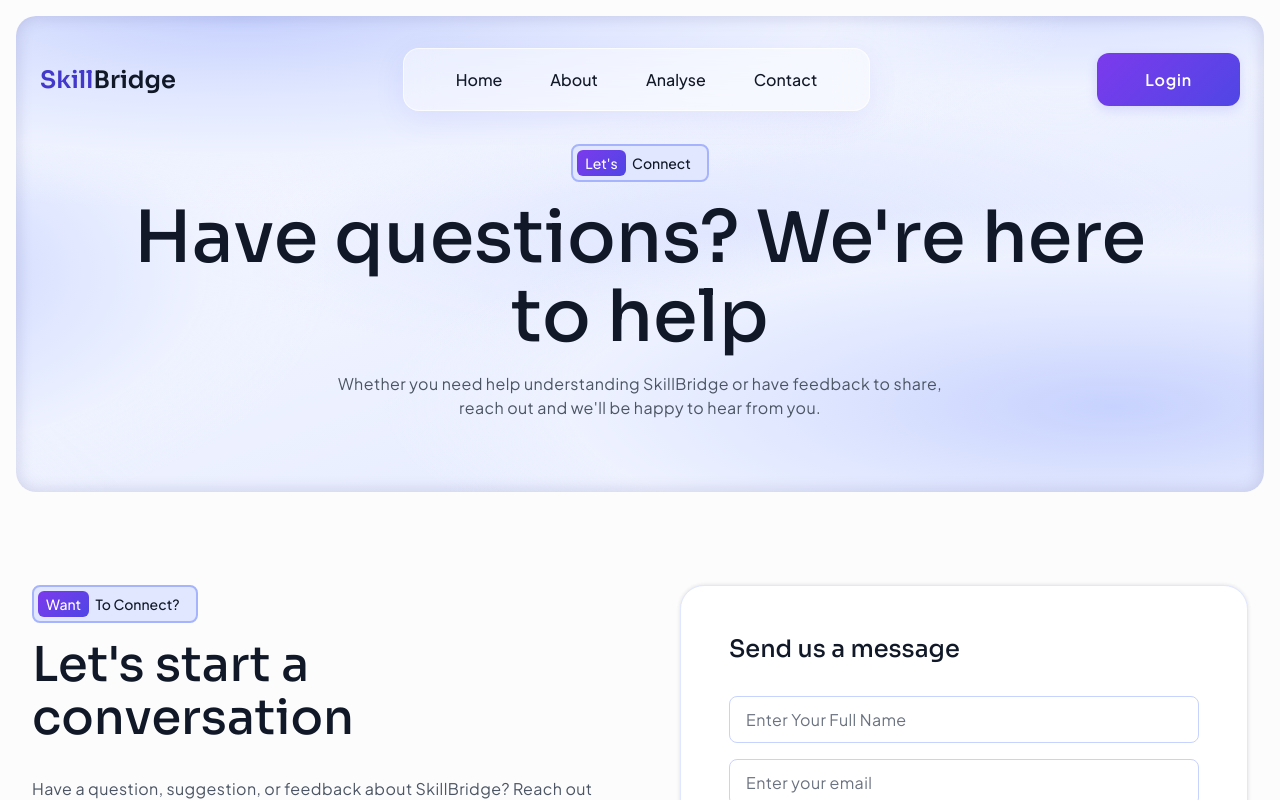
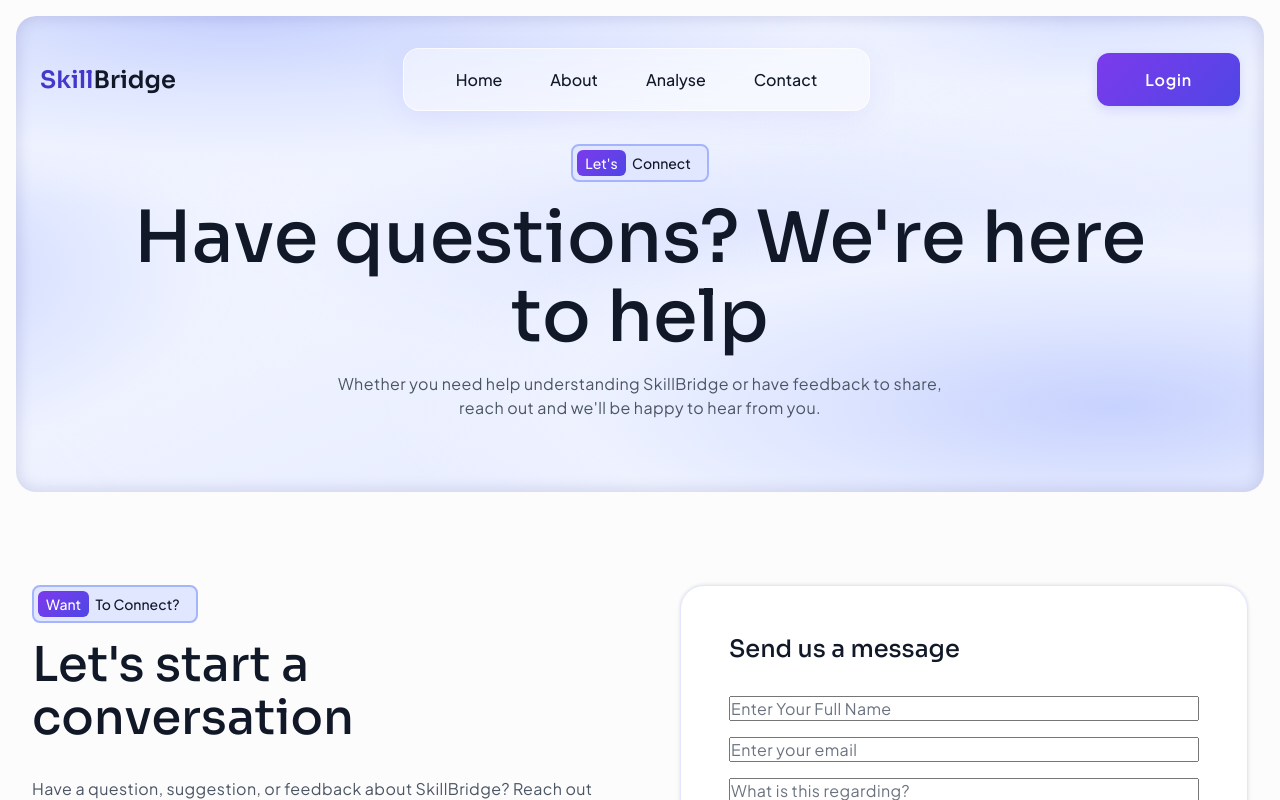
Before and after one commit to architpatle/skill-bridge, a React (Vite) app: page /contact in a window 1280 px wide. Shown: the top 800 px of the page. Built offline with nearby package versions, Linux system fonts and the light colour scheme.

Commit message:
Update css in Contact Form Section in Contact Page

```diff
--- a/src/components/contact/ContactForm/Form/Form.jsx
+++ b/src/components/contact/ContactForm/Form/Form.jsx
@@ -6,7 +6,7 @@ import Button from '../../../ui/Button/Button'
 
 const Form = () => {
   return (
-    <form>
+    <form lassName={`${styles.form} `}>
       <input type="text" name="fullName" placeholder='Enter Your Full Name' required />
 
       <input type="email" name="email" placeholder='Enter your email' required />
--- a/src/components/contact/ContactForm/Form/Form.module.css
+++ b/src/components/contact/ContactForm/Form/Form.module.css
@@ -8,7 +8,7 @@ form {
     min-width: 0;
 }
 
-form input, form textarea {
+.form input, .form textarea {
     /* background-color: bisque; */
 
     outline: none;
```
